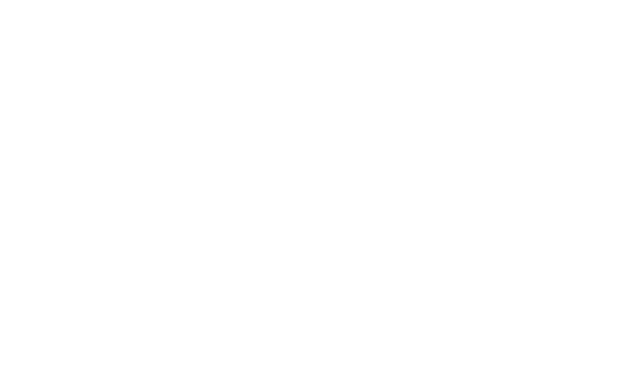
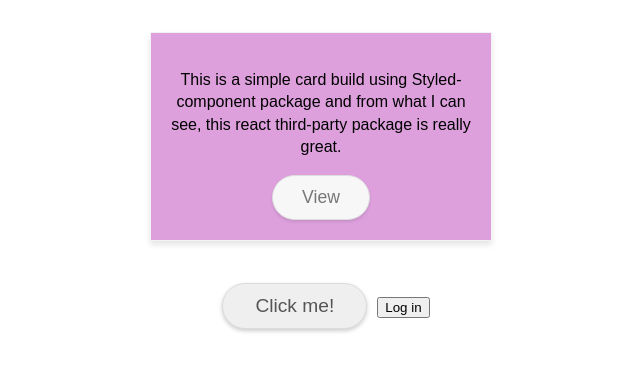
Before and after one commit to ImranGreat1/react-complete-guide, a React (Create React App) app: page / in a window 1280 px wide. Shown: the top 370 px of the page, without its empty margins (319-959 px from the left). Built offline with nearby package versions, Linux system fonts and the light colour scheme.

Commit message:
Added styled-component and css modules demo

```diff
--- a/src/App.js
+++ b/src/App.js
@@ -6,6 +6,8 @@ import React, { Component } from 'react';
 // import Arrays from './features/Arrays';
 // import ExerciseTwo from './exercise/ExerciseTwo/ExerciseTwo';
 // import InlineStylesWithRadium from './InlineStyles/InlineStylesWithRadium';
+import StyledComponent from './InlineStyles/StyledComponent';
+import CSSModules from './cssModules/CSSModules';
 
 class App extends Component {
     render() {
@@ -16,6 +18,8 @@ class App extends Component {
                 {/* <Arrays /> */}
                 {/* <ExerciseTwo /> */}
                 {/* <InlineStylesWithRadium /> */}
+                <StyledComponent />
+                <CSSModules />
             </div>
         );
     }
--- /dev/null
+++ b/src/InlineStyles/StyledComponent.js
@@ -0,0 +1,66 @@
+import styled from 'styled-components';
+import { Component } from 'react';
+
+const Card = styled.div`
+    padding: 20px;
+    background-color: ${(props) => (props.isGreen ? 'yellowgreen' : 'plum')};
+    line-height: 1.4;
+    font-family: sans-serif;
+    border: 1px solid #f2f2f2;
+    width: 300px;
+    margin: 2rem auto;
+    box-shadow: 0 4px 6px rgba(0, 0, 0, 0.1);
+`;
+
+const Button = styled.button`
+    background-color: #f7f7f7;
+    color: #777;
+    padding: 0.7rem 1.8rem;
+    border: 1px solid #ddd;
+    border-radius: 50px;
+    box-shadow: 0 2px 3px rgba(0, 0, 0, 0.1);
+    font-size: 1.1rem;
+    transition: all 0.2s;
+
+    &:focus {
+        outline: none;
+    }
+
+    &:hover {
+        background-color: #e5e5e5;
+    }
+
+    @media only screen and (max-width: 500px) {
+        background-color: coral;
+        &:hover {
+            background-color: orangered;
+        }
+    }
+`;
+
+class StyledComponent extends Component {
+    state = {
+        isGreen: false,
+    };
+
+    toggleColor = () => {
+        this.setState({ isGreen: !this.state.isGreen });
+    };
+
+    render() {
+        return (
+            <div>
+                <Card isGreen={this.state.isGreen}>
+                    <p>
+                        This is a simple card build using Styled-component
+                        package and from what I can see, this react third-party
+                        package is really great.
+                    </p>
+                    <Button onClick={this.toggleColor}>View</Button>
+                </Card>
+            </div>
+        );
+    }
+}
+
+export default StyledComponent;
--- /dev/null
+++ b/src/cssModules/CSSModules.js
@@ -0,0 +1,37 @@
+import { Component } from 'react';
+import classes from './style.module.css';
+// import '../App.css';
+
+class CSSModules extends Component {
+    state = {
+        transparent: true,
+    };
+
+    toggleColor = () => {
+        this.setState({ transparent: !this.state.transparent });
+    };
+
+    render() {
+        // rendering classes dynamically when using css modules
+        const loginBtn = this.state.transparent ? '' : classes['btn-login'];
+
+        const clickBtn = [classes.button];
+
+        if (this.state.transparent) {
+            clickBtn.push(classes['round-borders']);
+        }
+
+        return (
+            <div>
+                {/* This style will be scoped to the first button */}
+                <button className={clickBtn.join(' ')}>Click me!</button>
+                {/* CSS class will not work on this button because we are importing it as module */}
+                <button onClick={this.toggleColor} className={loginBtn}>
+                    Log in
+                </button>
+            </div>
+        );
+    }
+}
+
+export default CSSModules;
--- /dev/null
+++ b/src/cssModules/style.module.css
@@ -0,0 +1,20 @@
+.button {
+    display: inline-block;
+    padding: .7rem 2rem;
+    border: 1px solid gainsboro;
+    color: #555;
+    box-shadow: 0 2px 4px rgba(0, 0, 0, .2);
+    margin: 10px;
+    font-size: 1.2rem;
+    outline: none;
+    transition: all .4s;
+}
+
+.round-borders {
+    border-radius: 100px;
+}
+
+
+.btn-login {
+    background-color: green;
+}
```
